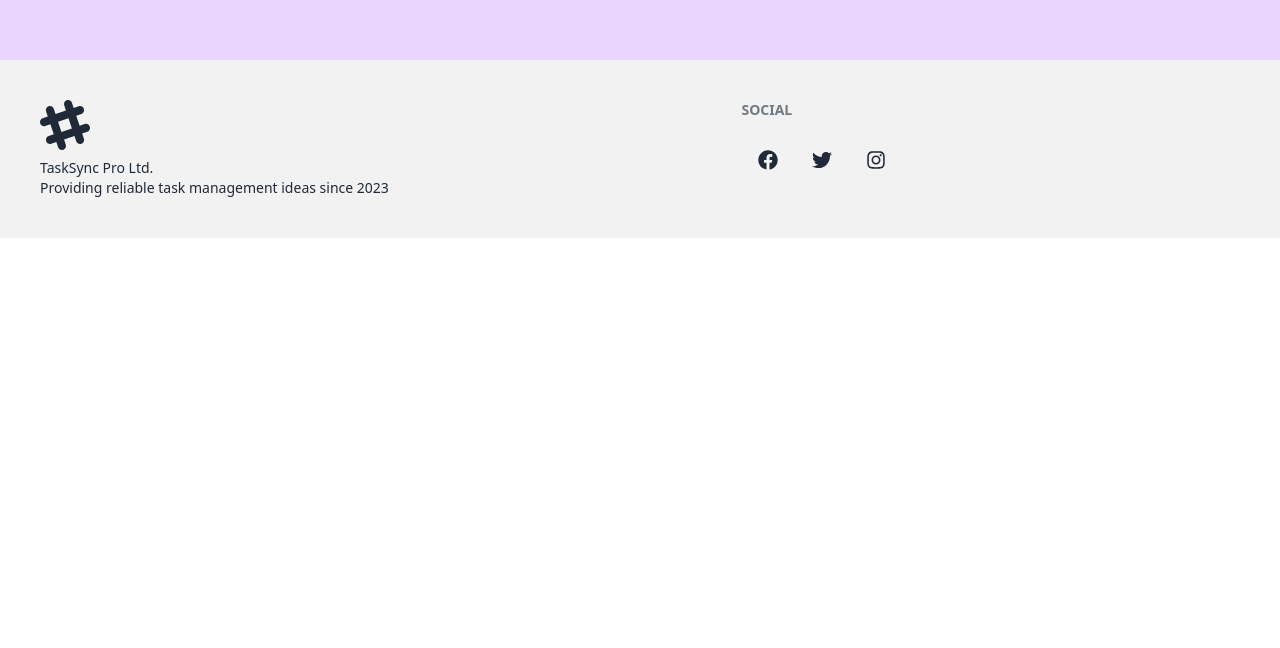
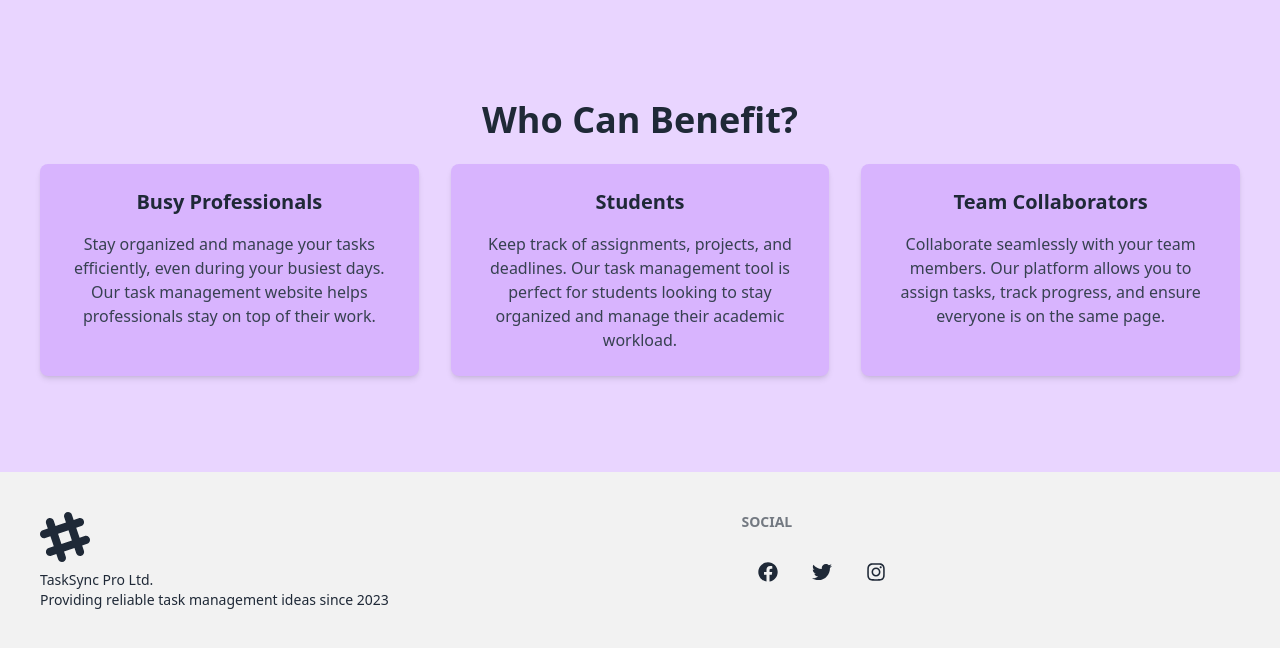
Before and after one commit to Orchizakia00/task-sync-client, a React (Vite) app: page / in a window 1280 px wide. Shown: the part 808-1456 px from the top of the page. Before the commit the page ends 1046 px from the top, so only its background shows below. Built offline with nearby package versions, Linux system fonts and the light colour scheme; no server answers.

Commit message:
dashboard edited and benefit section created

```diff
--- a/src/components/Task/Task.jsx
+++ b/src/components/Task/Task.jsx
@@ -16,6 +16,7 @@ const Task = ({ task }) => {
             return res.data;
         }
     });
+    console.log(tasks);
 
     const [{ isDragging }, drag] = useDrag(() => ({
         type: "div",
--- a/src/pages/Dashboard/Dashboard.jsx
+++ b/src/pages/Dashboard/Dashboard.jsx
@@ -3,15 +3,24 @@ import { HTML5Backend } from "react-dnd-html5-backend";
 import { Link } from "react-router-dom";
 import Button from "../../components/Button/Button";
 import DragDrop from "../../components/DragDrop/DragDrop";
+import useAuth from "../../hooks/useAuth";
 
 
 const Dashboard = () => {
+    const { user } = useAuth();
 
     return (
         <DndProvider backend={HTML5Backend}>
             <div className="bg-purple-200 min-h-[calc(100vh-20px)] pt-5">
-                <div className="my-3 lg:ml-10">
-                    <Link to={'/add-task'}><Button text={'Add New Task'}></Button></Link>
+                <div className="flex justify-between my-3 items-center mx-10">
+                    <div className="">
+                        <Link to={'/add-task'}><Button text={'Add New Task'}></Button></Link>
+                    </div>
+                    <div className="text-right">
+                        <img src={user.photoURL} alt={user.name} className="rounded w-[100px] h-[100px] ml-28" />
+                        <p className="text-right mt-2">{user.displayName}</p>
+                        <p className="text-right mt-2">{user.email}</p>
+                    </div>
                 </div>
                 <div className="grid grid-cols-1 md:grid-cols-2 lg:grid-cols-3 gap-5 m-10">
                     <DragDrop />
--- /dev/null
+++ b/src/pages/Home/Benefit/Benefit.jsx
@@ -0,0 +1,40 @@
+
+const Benefit = () => {
+    return (
+        <section className="bg-purple-200 py-10">
+            <div className="container mx-auto text-center px-10 mb-14">
+                <h2 className="text-4xl font-bold mb-6">Who Can Benefit?</h2>
+                <div className="grid grid-cols-1 md:grid-cols-2 lg:grid-cols-3 gap-8">
+                    {/* Person 1 */}
+                    <div className="bg-purple-300 p-6 rounded-lg shadow-md">
+                        <h3 className="text-xl font-bold mb-4">Busy Professionals</h3>
+                        <p className="text-gray-700">
+                            Stay organized and manage your tasks efficiently, even during your busiest days. Our task management website helps professionals stay on top of their work.
+                        </p>
+                    </div>
+
+                    {/* Person 2 */}
+                    <div className="bg-purple-300 p-6 rounded-lg shadow-md">
+                        <h3 className="text-xl font-bold mb-4">Students</h3>
+                        <p className="text-gray-700">
+                            Keep track of assignments, projects, and deadlines. Our task management tool is perfect for students looking to stay organized and manage their academic workload.
+                        </p>
+                    </div>
+
+                    {/* Person 3 */}
+                    <div className="bg-purple-300 p-6 rounded-lg shadow-md">
+                        <h3 className="text-xl font-bold mb-4">Team Collaborators</h3>
+                        <p className="text-gray-700">
+                            Collaborate seamlessly with your team members. Our platform allows you to assign tasks, track progress, and ensure everyone is on the same page.
+                        </p>
+                    </div>
+
+                    {/* Add more sections as needed */}
+
+                </div>
+            </div>
+        </section>
+    );
+};
+
+export default Benefit;
--- a/src/pages/Home/Home/Home.jsx
+++ b/src/pages/Home/Home/Home.jsx
@@ -1,9 +1,11 @@
 import Banner from "../Banner/Banner";
+import Benefit from "../Benefit/Benefit";
 
 const Home = () => {
     return (
         <div>
             <Banner />
+            <Benefit></Benefit>
         </div>
     );
 };
```
